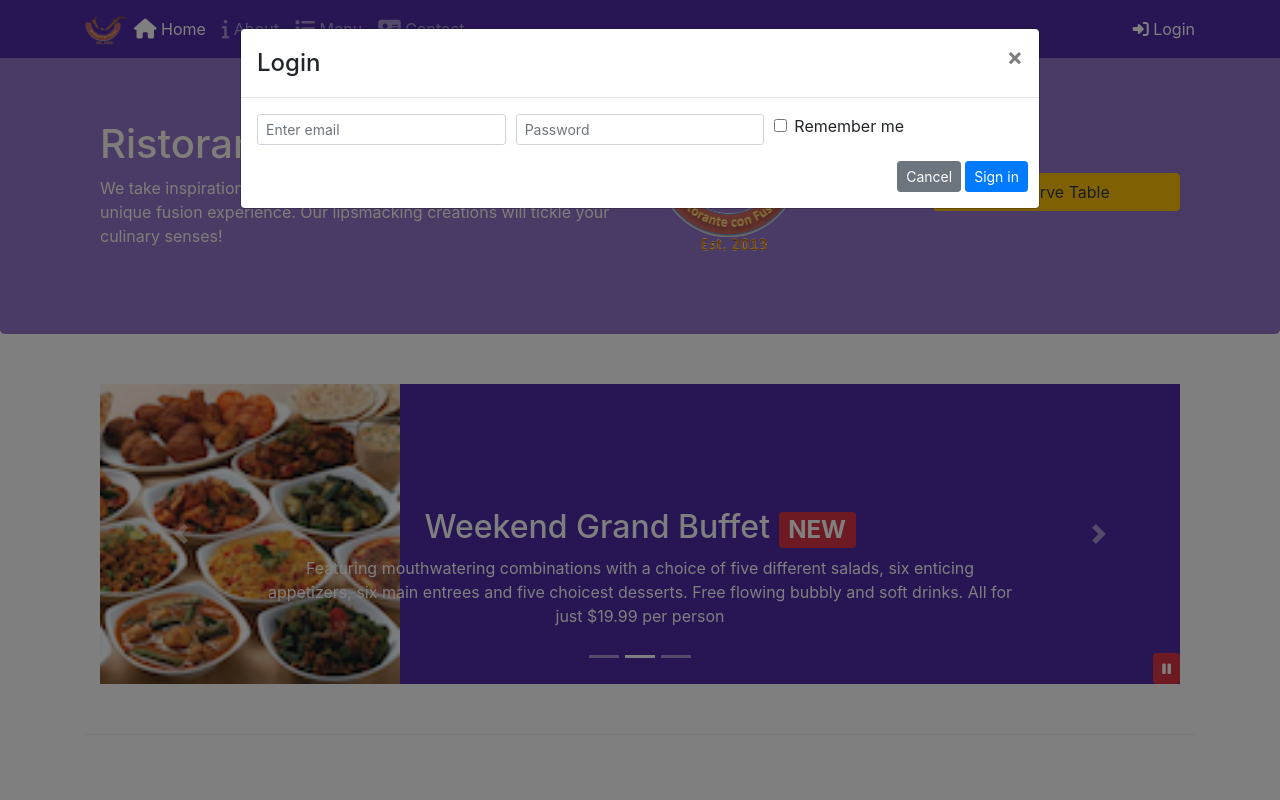
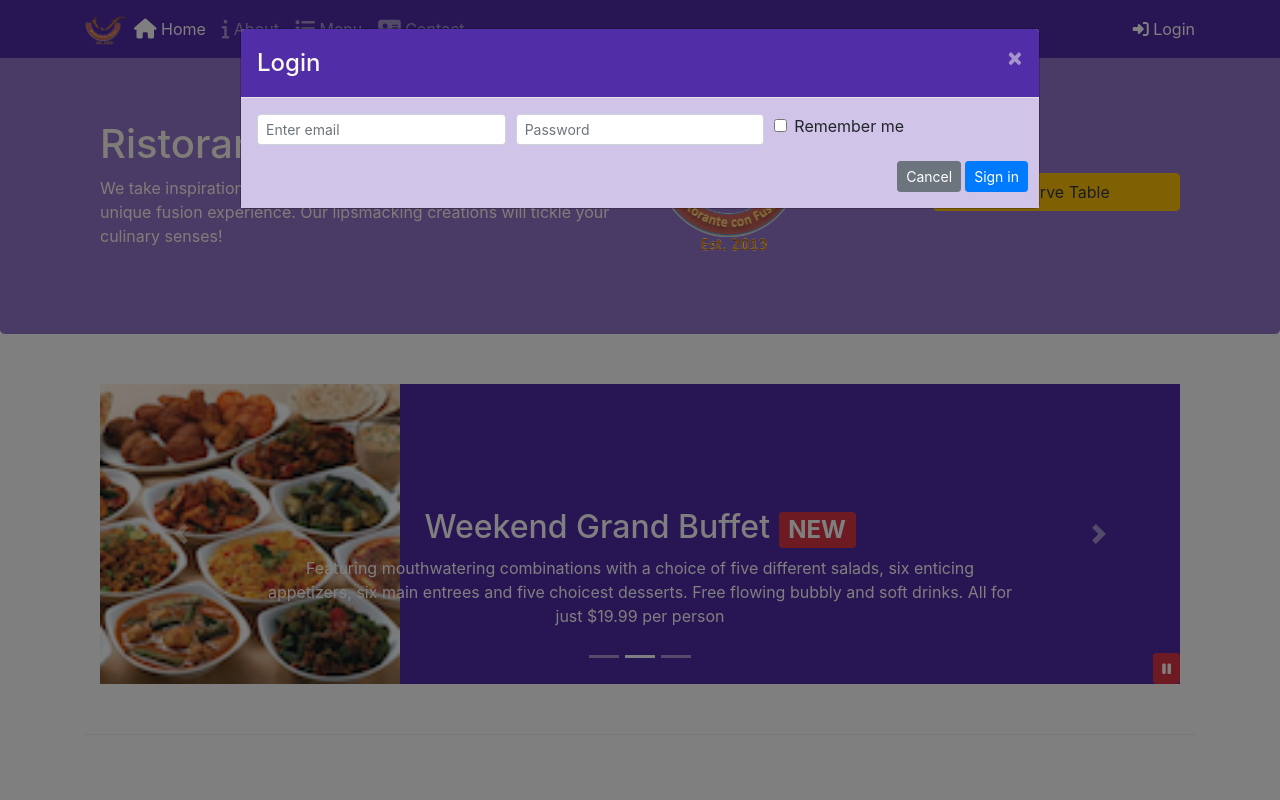
Before and after one commit to Nilson28/Bootstrap4, a plain HTML site: page index.html in a window 1280 px wide. Both pictures are taken after a click on the link "Login". Shown: the top 800 px of the page. Drawn offline with nearby package versions, Linux system fonts and the light colour scheme.

Commit message:
Assignament 4

```diff
--- a/CSS/styles.scss
+++ b/CSS/styles.scss
@@ -74,3 +74,14 @@ body{
     bottom: 0px;
     z-index: 1;
 }
+
+.modal-header{
+    background-color: $background-dark;
+    color: floralwhite;
+    button{
+        color: floralwhite;
+    }
+}
+.modal-body{
+    background-color: $background-pale;
+}
--- a/index.html
+++ b/index.html
@@ -34,7 +34,7 @@
                     <li class="nav-item"><a class="nav-link" href="./contactus.html"><span class="fa fa-address-card fa-lg"></span> Contact</a></li>
                 </ul>
                 <span class="navbar-text">
-                    <a data-toggle="modal" data-target="#loginModal">
+                    <a id="login">
                     <span class="fa fa-sign-in"></span> Login</a>
                 </span>
             </div>
@@ -160,7 +160,7 @@
                     <img src="img/logo.png" class="img-fluid">
                 </div>
                 <div class="col-12 col-sm-3 align-self-center">
-                    <a type="button" class="btn btn-block btn-warning text-dark" data-toggle="modal" data-target="#ReserveModal">
+                    <a type="button" class="btn btn-block btn-warning text-dark" id="reserve">
                         Reserve Table
                     </a>
                 </div>
@@ -346,6 +346,16 @@
             });
         });
     </script>
+    <script>
+        $(document).ready(function(){
+            $('#login').click(function(){
+                $('#loginModal').modal('show')
+            });
+            $('#reserve').click(function(){
+                $('#ReserveModal').modal('show')
+            });
+        });
+    </script>
 </body>
 
 </html>
```
Also changed, not shown: CSS/styles.css.
